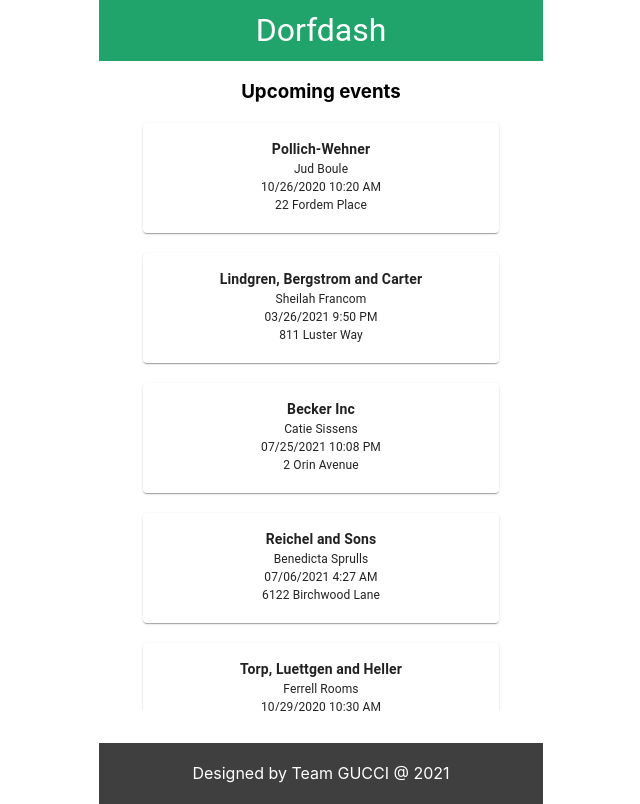
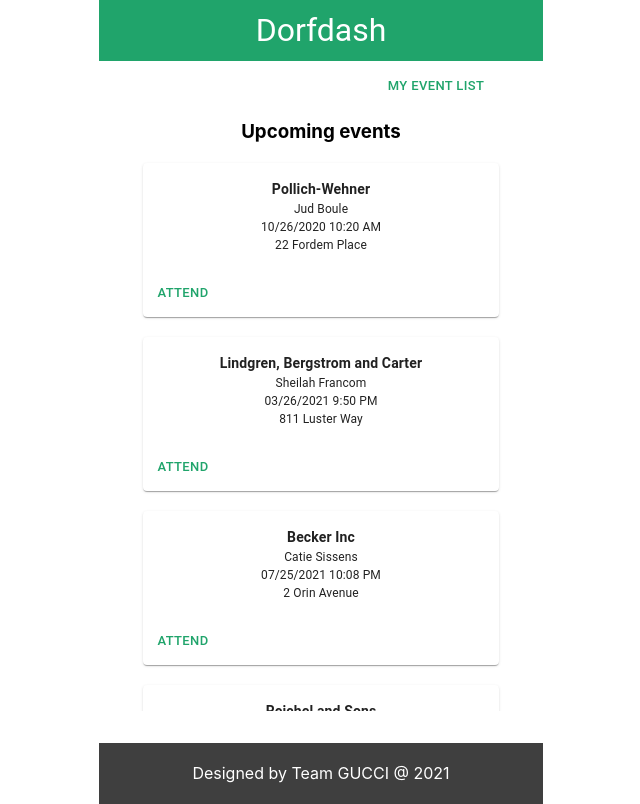
Before and after one commit to RFP54-Gucci/Dorfdash, a React (Create React App) app: page /upcoming in a window 1280 px wide. Shown: the whole page, without its empty margins (319-959 px from the left). Built offline with nearby package versions, Linux system fonts and the light colour scheme; no server answers.

Commit message:
changed some routes and styling

```diff
--- a/src/components/event-lists/EventForm.js
+++ b/src/components/event-lists/EventForm.js
@@ -57,6 +57,10 @@ const EventForm = () => {
 
   // ------------ switch routes ---------------
   let history = useHistory();
+
+  const handleCreate = () => {
+    history.push('/upcoming');
+  }
 
   // ---------- onChange funcs ------------
   const handleValidation = () => {
@@ -126,9 +130,10 @@ const EventForm = () => {
   //     event_location: eventLocation,
   //     event_des: eventDes
   //   })
+  //     .then(handleValidation())
   //     .then((res) => {
   //       res.send('successfully create new event!');
-  //       history.push('/myList');
+  //       history.push('/upcoming');
   //     })
   //     .catch((err) => { console.log(err) });
   // }
@@ -205,7 +210,7 @@ const EventForm = () => {
             onChange={handleEventDes}
           />
         </div>
-        <Button className={classes.button} onClick={handleValidation} >Create event</Button>
+        <Button className={classes.button} onClick={() => {handleCreate(); }}>Create event</Button>
       </form>
       <Footer/>
     </Container>
--- a/src/components/event-lists/Mylist.js
+++ b/src/components/event-lists/Mylist.js
@@ -42,12 +42,15 @@ const Mylist = () => {
     },
     button: {
       color: '#20A46B',
+      marginTop: 10,
     },
     remove: {
       color: '#20A46B',
     },
     browse: {
       marginBottom: 15,
+      marginTop: 10,
+      color: '#20A46B',
     },
   }));
 
--- a/src/components/event-lists/Upcoming.js
+++ b/src/components/event-lists/Upcoming.js
@@ -1,7 +1,11 @@
 import { useHistory } from 'react-router-dom';
 import { makeStyles } from '@material-ui/core/styles';
+import { Context } from '../../_Context/Context.js';
+import { useContext } from 'react';
 import Container from '@material-ui/core/Container';
 import Card from '@material-ui/core/Card';
+import Button from '@material-ui/core/Button';
+import CardActions from '@material-ui/core/CardActions';
 import CardActionArea from '@material-ui/core/CardActionArea';
 import CardContent from '@material-ui/core/CardContent';
 import Typography from '@material-ui/core/Typography';
@@ -29,6 +33,14 @@ const Upcoming = (props) => {
     body: {
       fontSize: 12,
     },
+    attendBtn: {
+      color: '#20A46B',
+    },
+    myListBtn: {
+      color: '#20A46B',
+      marginLeft: 230,
+      marginTop: 10,
+    },
   }));
 
   const classes = useStyles();
@@ -40,11 +52,49 @@ const Upcoming = (props) => {
     history.push('/eventDetails');
   };
 
+  const handleMyList = () => {
+    history.push('/myList');
+  };
+
+   // ---------- adding events to my list ----------
+   const { myEventList, setMyList, eventIdArr, setEventIdArr } = useContext(Context);
+
+   const addEvent = (evt) => {
+     let myList = [];
+     let idArr = [];
+     if (eventIdArr.indexOf(evt.event_id) < 0) {
+       idArr.push(evt.event_id);
+       setEventIdArr(eventIdArr.concat(idArr));
+       myList.push(evt);
+       setMyList(myEventList.concat(myList));
+     }
+     // console.log(eventIdArr);
+   };
+
+   const handleAttendingEvent = () => {
+     history.push('/riderForm');
+   };
+
+   const handleAttendedEvent = () => {
+     history.push('/eventSummary');
+   };
+
+   // --------- checking if already attended --------
+   const checkAttended = (event) => {
+     if (eventIdArr.indexOf(event.event_id) < 0) {
+       addEvent(event);
+       handleAttendingEvent();
+     } else {
+       handleAttendedEvent();
+     }
+   };
+
   return (
     <div>
       <Container maxWidth="xs" className={classes.root}>
         <Header/>
         <Container maxWidth="xs" className={classes.container}>
+        <Button className={classes.myListBtn} size="small" onClick={handleMyList}>My event list</Button>
         <h3>Upcoming events</h3>
         <div className="container-slide">
           {samples.map((event) => (
@@ -64,6 +114,9 @@ const Upcoming = (props) => {
                     {event.event_location}
                   </Typography>
                 </CardContent>
+                <CardActions>
+                  <Button className={classes.attendBtn} size="small" onClick = {() => checkAttended(event)}>Attend</Button>
+                </CardActions>
               </CardActionArea>
             </Card>
           ))}
--- a/src/components/events/eventDetails.js
+++ b/src/components/events/eventDetails.js
@@ -1,6 +1,4 @@
 import React from 'react';
-import { Context } from '../../_Context/Context.js';
-import { useContext } from 'react';
 import { Container, Button} from '@material-ui/core';
 import { makeStyles } from '@material-ui/core/styles';
 import { useHistory } from "react-router-dom";
@@ -56,38 +54,6 @@ const EventDetails = (props) => {
     history.push("/upcoming");
   }
 
-  // ---------- adding events to my list ----------
-  const { myEventList, setMyList, eventIdArr, setEventIdArr } = useContext(Context);
-
-  const addEvent = (evt) => {
-    let myList = [];
-    let idArr = [];
-    if (eventIdArr.indexOf(evt.event_id) < 0) {
-      idArr.push(evt.event_id);
-      setEventIdArr(eventIdArr.concat(idArr));
-      myList.push(evt);
-      setMyList(myEventList.concat(myList));
-    }
-    // console.log(eventIdArr);
-  };
-
-  const handleAttendingEvent = () => {
-    history.push('/riderForm');
-  };
-
-  const handleAttendedEvent = () => {
-    history.push('/eventSummary');
-  };
-
-  // --------- checking if already attended --------
-  const checkAttended = (event) => {
-    if (eventIdArr.indexOf(event.event_id) < 0) {
-      addEvent(event);
-      handleAttendingEvent();
-    }
-    return handleAttendedEvent();
-  };
-
   return (
 
     <Container maxWidth="xs" className={classes.container}>
@@ -138,7 +104,7 @@ const EventDetails = (props) => {
 
 <Button variant="contained"  className={classes.root}
          style={{backgroundColor: '#12824C', color: '#FFFFFF', margin: 20}}
-         onClick = {() => checkAttended(samples[0])}>
+         >
   Attend
 </Button>
 
```
